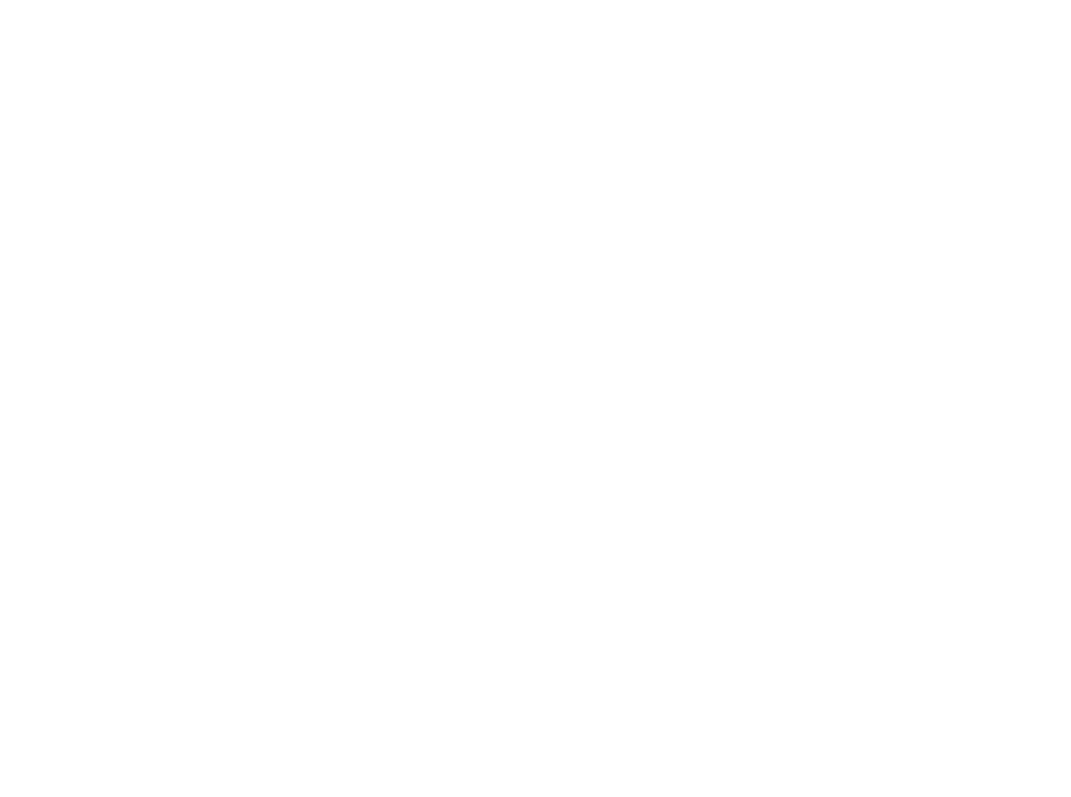
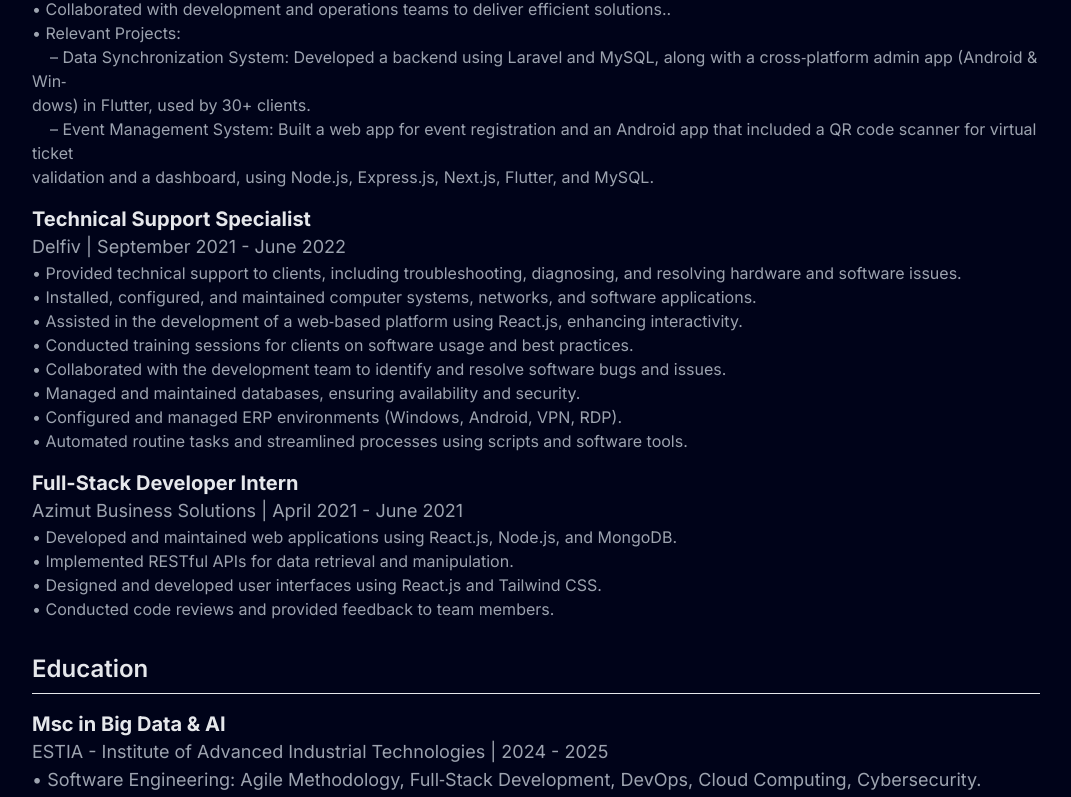
Before and after one commit to SaidAbderrahmane/saidabderrahmane.github.io, a Next.js app: page /resume in a window 1280 px wide. Before the commit this address had no page. Shown: the part 500-1297 px from the top of the page, without its empty margins (104-1175 px from the left). Before the commit the page ends 800 px from the top, so only its background shows below. Built offline with nearby package versions, Linux system fonts and the light colour scheme.

Commit message:
added the resume page with download options

```diff
--- /dev/null
+++ b/app/resume/page.tsx
@@ -0,0 +1,91 @@
+import Footer from '@/components/Footer';
+import MagicButton from '@/components/MagicButton';
+import { FloatingNav } from '@/components/ui/FloatingNavbar';
+import { navItems,education, workExperience, skills } from '@/data';
+import React from 'react';
+import { FaDownload } from 'react-icons/fa6';
+
+const formatDescription = (description: string) => {
+  return description.replace(/\n/g, '<br/>').replace(/\t/g, '&nbsp;&nbsp;&nbsp;&nbsp;');
+};
+
+const Resume = () => {
+  return (
+    <div className='bg-black-100 p-6'>
+       <FloatingNav navItems={navItems}  />
+
+    <div className="container mx-auto shadow-lg rounded-lg  pt-28 p-10 lg:p-28">
+      <header className="mb-8 text-center">
+        <h1 className="text-4xl font-bold ">Said Abderrahmane</h1>
+        <p className="text-lg text-gray-300">hadjsaid.abder@gmail.com | +(33) 7 44 91 68 99 </p>
+        <p className="text-lg text-gray-300">Bidart, Nouvelle-Aquitaine, France 64210</p>
+      </header>
+
+      <section className="mb-8">
+        <h2 className="text-2xl font-semibold text-gray-200 border-b border-gray-200 pb-2">Experience</h2>
+      {workExperience.map((card) => (
+        <div key={card.id} className="mt-4">
+          <h3 className="text-xl font-bold text-gray-200">{card.title}</h3>
+          <p className="text-lg text-gray-400">{card.company} | {card.period}</p>
+          <p className='text-gray-400' dangerouslySetInnerHTML={{ __html: formatDescription(card.desc) }}></p>
+        </div>
+        ))}
+        {/* Add more job experiences as needed */}
+      </section>
+
+      <section className="mb-8">
+        <h2 className="text-2xl font-semibold text-gray-200 border-b border-gray-200 pb-2">Education</h2>
+        {education.map((card) => (
+        <div  key={card.id} className="mt-4">
+          <h3 className="text-xl font-bold text-gray-200">{card.title}</h3>
+          <p className="text-lg text-gray-400">{card.school} | {card.period}</p>
+          <p className="text-lg text-gray-400"  dangerouslySetInnerHTML={{ __html: formatDescription(card.desc) }}></p>
+        </div>
+      ))}
+        {/* Add more education entries as needed */}
+
+      </section>
+
+      <section className="mb-8">
+        <h2 className="text-2xl font-semibold text-gray-200 border-b border-gray-200 pb-2">Skills</h2>
+        <ul className="list-disc list-inside mt-4 text-gray-400">
+       {Object.entries(skills).map(([category, skillList]) => (
+         <div key={category}>
+           <h3 className="text-xl font-bold text-gray-200">{category}</h3>
+           <div className="inline mt-2 text-gray-400">
+             {skillList.map((skill,index) => (
+               <span key={skill.name}>{skill.name}{index === skillList.length - 1 ? "" : ", "}</span>
+             ))}
+           </div>
+         </div>
+       ))}
+        </ul>
+      </section>
+    </div>
+    <section className="mb-8 text-center">
+        <h2 className="text-2xl font-semibold text-gray-2 00">Download Resume</h2>
+        <div className="mt-4">
+          <a href="/english-resume.pdf" download className="text-blue-500 hover:underline">
+          <MagicButton
+              title=" Download Resume (English)"
+              icon={<FaDownload />}
+              position="right"
+            />
+          </a>
+        </div>
+        <div className="mt-2">
+          <a href="/french-resume.pdf" download className="text-blue-500 hover:underline">
+          <MagicButton
+              title=" Download Resume (French)"
+              icon={<FaDownload />}
+              position="right"
+            />
+          </a>
+        </div>
+      </section>
+    <Footer/>
+    </div>
+  );
+};
+
+export default Resume;
--- a/components/Experience.tsx
+++ b/components/Experience.tsx
@@ -11,8 +11,14 @@
         My <span className="text-purple">work experience</span>
       </h1>
 
-      <div className="w-full mt-12 grid lg:grid-cols-4 grid-cols-1 gap-10">
-        {workExperience.map((card) => (
+      <div className="w-full mt-12 flex flex-col justify-start items-center">
+      {workExperience.map((card) => (
+        <div key={card.id} className="flex flex-row justify-start items-center w-full md:w-3/4 lg:w-1/2 p-4">
+          {card.title}
+          </div>
+      ))}
+
+       {/*  {workExperience.map((card) => (
           <Button
             key={card.id}
             //   random duration will be fun , I think , may be not
@@ -46,7 +52,7 @@
                 </p>
               </div>
           </Button>
-        ))}
+        ))} */}
       </div>
     </div>
   );
--- a/components/ProjectModal.tsx
+++ b/components/ProjectModal.tsx
@@ -24,7 +24,7 @@
 }
 
 const formatDescription = (description: string) => {
-  return description.replace(/\n/g, '<br />');
+  return description.replace(/\n/g, '<br />').replace(/\t/g, '&nbsp;&nbsp;&nbsp;&nbsp;');
 };
 
 export const ProjectModal = ({ isOpen, onClose, project }: ProjectModalProps) => {
--- a/components/Skills.tsx
+++ b/components/Skills.tsx
@@ -11,40 +11,12 @@
 
 import Image from 'next/image';
 
+import { skills, SkillCategory } from '@/data';
 
-type SkillCategory = 'frontend' | 'backend' | 'mobile' | 'devops' | 'tools';
 
-const skills: Record<SkillCategory, { name: string, icon: JSX.Element, description: string }[]> = {
-    frontend: [
-        { name: 'JavaScript', icon: <Image src="/js.svg" alt="JavaScript logo" width={24} height={24} />, description: 'A versatile programming language mainly used for web development.' },
-        { name: 'React', icon: <Image src="/react.svg" alt="React logo" width={24} height={24} />, description: 'A JavaScript library for building user interfaces.' },
-        { name: 'TypeScript', icon: <Image src="/ts.svg" alt="TypeScript logo" width={24} height={24} />, description: 'A typed superset of JavaScript that compiles to plain JavaScript.' },
-        { name: 'Tailwind', icon: <Image src="/tail.svg" alt="Tailwind CSS logo" width={24} height={24} />, description: 'A utility-first CSS framework for rapid UI development.' },
-        { name: 'Bootstrap', icon: <Image src="/bootstrap.svg" alt="Bootstrap logo" width={24} height={24} />, description: 'A popular CSS framework for developing responsive and mobile-first websites.' }
-    ],
-    backend: [
-        { name: 'Node.js', icon: <Image src="/node.svg" alt="Node.js logo" width={24} height={24} />, description: 'A JavaScript runtime built on Chrome\'s V8 JavaScript engine.' },
-        { name: 'Express', icon: <Image src="/js.svg" alt="Express logo" width={24} height={24} />, description: 'A minimal and flexible Node.js web application framework.' },
-        { name: 'MongoDB', icon: <Image src="/mongodb.svg" alt="MongoDB logo" width={24} height={24} />, description: 'A document-oriented NoSQL database used for high volume data storage.' },
-        { name: 'MySQL', icon: <Image src="/mysql.svg" alt="MySQL logo" width={24} height={24} />, description: 'An open-source relational database management system.' }
-    ],
-    mobile: [
-        { name: 'Flutter', icon: <Image src="/flutter.svg" alt="Flutter logo" width={24} height={24} />, description: 'A UI toolkit for building natively compiled applications for mobile, web, and desktop from a single codebase.' },
-        { name: 'React Native', icon: <Image src="/react.svg" alt="React Native logo" width={24} height={24} />, description: 'A framework for building native apps using React.' },
-    ],
-    devops: [
-        { name: 'Git', icon: <Image src="/git.svg" alt="Git logo" width={24} height={24} />, description: 'A distributed version control system for tracking changes in source code.' },
-        { name: 'GitHub Actions', icon: <Image src="/github.svg" alt="GitHub logo" width={24} height={24} />, description: 'A CI/CD service that allows you to automate your software workflows.' },
-        { name: 'Docker', icon: <Image src="/docker.svg" alt="Docker logo" width={24} height={24} />, description: 'A platform for developing, shipping, and running applications in containers.' }
-    ],
-    tools: [
-        { name: 'VSCode', icon: <Image src="/vscode.svg" alt="VSCode logo" width={24} height={24} />, description: 'A source-code editor made by Microsoft for Windows, Linux and macOS.' },
-        { name: 'Jira', icon: <Image src="/jira.svg" alt="Jira logo" width={24} height={24} />, description: 'A proprietary issue tracking product developed by Atlassian.' },
-        { name: 'Postman', icon: <Image src="/postman.svg" alt="Postman logo" width={24} height={24} />, description: 'An API platform for building and using APIs.' }
-    ]
-};
 
 const Skills = () => {
+
     const [activeTab, setActiveTab] = useState<SkillCategory>('frontend');
 
     return (
@@ -69,7 +41,7 @@
                                     <CardHeader>
                                         <CardTitle>
                                             <div className='flex flex-row'>
-                                                {skill.icon} <span className="ml-3">{skill.name}</span>
+                                            <Image src={skill.icon}  alt="Postman logo" width={24} height={24} /><span className="ml-3">{skill.name}</span>
                                             </div>
                                         </CardTitle>
                                     </CardHeader>
--- a/data/index.ts
+++ b/data/index.ts
@@ -1,73 +1,10 @@
 import { link } from "fs";
 
 export const navItems = [
-  { name: "Stack", link: "#stack" },
-  { name: "Projects", link: "#projects" },
-  { name: "Contact", link: "#contact" },
-  { name: "Resume", link: "#resume" },
-];
-
-export const gridItems = [
-  {
-    id: 1,
-    title: "I prioritize client collaboration, fostering open communication ",
-    description: "",
-    className: "lg:col-span-3 md:col-span-6 md:row-span-4 lg:min-h-[60vh]",
-    imgClassName: "w-full h-full",
-    titleClassName: "justify-end",
-    img: "/b1.svg",
-    spareImg: "",
-  },
-  {
-    id: 2,
-    title: "I'm very flexible with time zone communications",
-    description: "",
-    className: "lg:col-span-2 md:col-span-3 md:row-span-2",
-    imgClassName: "",
-    titleClassName: "justify-start",
-    img: "",
-    spareImg: "",
-  },
-  {
-    id: 3,
-    title: "My tech stack",
-    description: "I constantly try to improve",
-    className: "lg:col-span-2 md:col-span-3 md:row-span-2",
-    imgClassName: "",
-    titleClassName: "justify-center",
-    img: "",
-    spareImg: "",
-  },
-  {
-    id: 4,
-    title: "Tech enthusiast with a passion for development.",
-    description: "",
-    className: "lg:col-span-2 md:col-span-3 md:row-span-1",
-    imgClassName: "",
-    titleClassName: "justify-start",
-    img: "/grid.svg",
-    spareImg: "/b4.svg",
-  },
-  {
-    id: 5,
-    title: "Currently building a JS Animation library",
-    description: "The Inside Scoop",
-    className: "md:col-span-3 md:row-span-2",
-    imgClassName: "absolute right-0 bottom-0 md:w-96 w-60",
-    titleClassName: "justify-center md:justify-start lg:justify-center",
-    img: "/b5.svg",
-    spareImg: "/grid.svg",
-  },
-  {
-    id: 6,
-    title: "Do you want to start a project together?",
-    description: "",
-    className: "lg:col-span-2 md:col-span-3 md:row-span-1",
-    imgClassName: "",
-    titleClassName: "justify-center md:max-w-full max-w-60 text-center",
-    img: "",
-    spareImg: "",
-  },
+  { name: "Stack", link: "/#skills" },
+  { name: "Projects", link: "/#projects" },
+  { name: "Contact", link: "/#contact" },
+  { name: "Resume", link: "/resume" },
 ];
 
 export const projects = [
@@ -126,101 +63,78 @@
   },
 ];
 
-export const testimonials = [
-  {
-    quote:
-      "Collaborating with Adrian was an absolute pleasure. His professionalism, promptness, and dedication to delivering exceptional results were evident throughout our project. Adrian's enthusiasm for every facet of development truly stands out. If you're seeking to elevate your website and elevate your brand, Adrian is the ideal partner.",
-    name: "Michael Johnson",
-    title: "Director of AlphaStream Technologies",
-  },
-  {
-    quote:
-      "Collaborating with Adrian was an absolute pleasure. His professionalism, promptness, and dedication to delivering exceptional results were evident throughout our project. Adrian's enthusiasm for every facet of development truly stands out. If you're seeking to elevate your website and elevate your brand, Adrian is the ideal partner.",
-    name: "Michael Johnson",
-    title: "Director of AlphaStream Technologies",
-  },
-  {
-    quote:
-      "Collaborating with Adrian was an absolute pleasure. His professionalism, promptness, and dedication to delivering exceptional results were evident throughout our project. Adrian's enthusiasm for every facet of development truly stands out. If you're seeking to elevate your website and elevate your brand, Adrian is the ideal partner.",
-    name: "Michael Johnson",
-    title: "Director of AlphaStream Technologies",
-  },
-  {
-    quote:
-      "Collaborating with Adrian was an absolute pleasure. His professionalism, promptness, and dedication to delivering exceptional results were evident throughout our project. Adrian's enthusiasm for every facet of development truly stands out. If you're seeking to elevate your website and elevate your brand, Adrian is the ideal partner.",
-    name: "Michael Johnson",
-    title: "Director of AlphaStream Technologies",
-  },
-  {
-    quote:
-      "Collaborating with Adrian was an absolute pleasure. His professionalism, promptness, and dedication to delivering exceptional results were evident throughout our project. Adrian's enthusiasm for every facet of development truly stands out. If you're seeking to elevate your website and elevate your brand, Adrian is the ideal partner.",
-    name: "Michael Johnson",
-    title: "Director of AlphaStream Technologies",
-  },
-];
+export const education = [
 
-export const companies = [
   {
     id: 1,
-    name: "cloudinary",
-    img: "/cloud.svg",
-    nameImg: "/cloudName.svg",
+    title: "Msc in Big Data & AI",
+    school: "ESTIA - Institute of Advanced Industrial Technologies",
+    period: "2024 - 2025",
+    desc: `• Software Engineering: Agile Methodology, Full‑Stack Development, DevOps, Cloud Computing, Cybersecurity.
+    • Data Engineering: Big Data Management, Advanced Databases (Oracle, NoSQL, MongoDB), MLOps.
+    • Data Analysis: Machine Learning, Deep Learning`,
+    thumbnail: "/edu2.svg",
   },
   {
     id: 2,
-    name: "appwrite",
-    img: "/app.svg",
-    nameImg: "/appName.svg",
-  },
-  {
-    id: 3,
-    name: "HOSTINGER",
-    img: "/host.svg",
-    nameImg: "/hostName.svg",
-  },
-  {
-    id: 4,
-    name: "stream",
-    img: "/s.svg",
-    nameImg: "/streamName.svg",
-  },
-  {
-    id: 5,
-    name: "docker.",
-    img: "/dock.svg",
-    nameImg: "/dockerName.svg",
-  },
-];
+    title: "Bachelor's Degree in Computer Science",
+    school: "USTHB - University of Science and Technology Houari Boumediene",
+    period: "2018 - 2022",
+    desc: `• Algorithms and data structures, Programming basics.
+    • Calculus, Linear Algebra, Probabilities and Statistics.
+    • Software engineering, Information Systems, OOP`,
+    thumbnail: "/edu1.svg",
+  }
+]
 
 export const workExperience = [
   {
     id: 1,
-    title: "Frontend Engineer Intern",
-    desc: "Assisted in the development of a web-based platform using React.js, enhancing interactivity.",
-    className: "md:col-span-2",
+    title: "Junior Full-Stack Developer",
+    company: "Delfiv",
+    period: "June 2022 - September 2024",
+    desc: `• Analyzed and specified project requirements.
+          • Implemented and documented RESTful API server for a Data synchronsation system.
+          • Created and managed MySql databases.
+          • Conducted integration testing, performed system maintenance, and automated tasks using Python and shell scripts.
+          • Provided training sessions for team members and end‑users.
+          • Collaborated with development and operations teams to deliver efficient solutions..
+          • Relevant Projects:
+          \t– Data Synchronization System: Developed a backend using Laravel and MySQL, along with a cross‑platform admin app (Android & Win‑
+          dows) in Flutter, used by 30+ clients.
+          \t– Event Management System: Built a web app for event registration and an Android app that included a QR code scanner for virtual ticket
+          validation and a dashboard, using Node.js, Express.js, Next.js, Flutter, and MySQL.`,
+    Stack: ["React", "Next.js", "Tailwind CSS", "Node.js", "Express.js", "MongoDB"],
     thumbnail: "/exp1.svg",
   },
   {
-    id: 2,
-    title: "Mobile App Dev - JSM Tech",
-    desc: "Designed and developed mobile app for both iOS & Android platforms using React Native.",
-    className: "md:col-span-2", // change to md:col-span-2
-    thumbnail: "/exp2.svg",
+    id: 1,
+    title: "Technical Support Specialist",
+    company: "Delfiv",
+    period: "September 2021 - June 2022",
+    desc: `• Provided technical support to clients, including troubleshooting, diagnosing, and resolving hardware and software issues.
+    • Installed, configured, and maintained computer systems, networks, and software applications.
+    • Assisted in the development of a web‑based platform using React.js, enhancing interactivity.
+    • Conducted training sessions for clients on software usage and best practices.
+    • Collaborated with the development team to identify and resolve software bugs and issues.
+    • Managed and maintained databases, ensuring availability and security.
+    • Configured and managed ERP environments (Windows, Android, VPN, RDP).
+    • Automated routine tasks and streamlined processes using scripts and software tools.`,
+    Stack: ["React", "Next.js", "Tailwind CSS", "Node.js", "Express.js", "MongoDB"],
+    thumbnail: "/exp1.svg",
   },
   {
     id: 3,
-    title: "Freelance App Dev Project",
-    desc: "Led the dev of a mobile app for a client, from initial concept to deployment on app stores.",
-    className: "md:col-span-2", // change to md:col-span-2
-    thumbnail: "/exp3.svg",
-  },
-  {
-    id: 4,
-    title: "Lead Frontend Developer",
-    desc: "Developed and maintained user-facing features using modern frontend technologies.",
-    className: "md:col-span-2",
-    thumbnail: "/exp4.svg",
-  },
+    title: "Full-Stack Developer Intern",
+    company: "Azimut Business Solutions",
+    period: "April 2021 - June 2021",
+    desc: `• Developed and maintained web applications using React.js, Node.js, and MongoDB.
+    • Implemented RESTful APIs for data retrieval and manipulation.
+    • Designed and developed user interfaces using React.js and Tailwind CSS.
+    • Conducted code reviews and provided feedback to team members.`,
+    Stack: ["React", "Next.js", "Tailwind CSS", "Node.js", "Express.js", "MongoDB"],
+    thumbnail: "/exp1.svg",
+  }
 ];
 
 export const socialMedia = [
@@ -235,3 +149,35 @@
     link: "//linkedin.com/in/hadj-said-abderrahmane/"
   },
 ];
+
+export type SkillCategory = 'frontend' | 'backend' | 'mobile' | 'devops' | 'tools';
+
+export const skills: Record<SkillCategory, { name: string, icon: string, description: string }[]> = {
+  frontend: [
+      { name: 'JavaScript', icon: "/js.svg", description: 'A versatile programming language mainly used for web development.' },
+      { name: 'React', icon: "/react.svg", description: 'A JavaScript library for building user interfaces.' },
+      { name: 'TypeScript', icon: "/ts.svg", description: 'A typed superset of JavaScript that compiles to plain JavaScript.' },
+      { name: 'Tailwind', icon: "/tail.svg", description: 'A utility-first CSS framework for rapid UI development.' },
+      { name: 'Bootstrap', icon: "/bootstrap.svg", description: 'A popular CSS framework for developing responsive and mobile-first websites.' }
+  ],
+  backend: [
+      { name: 'Node.js', icon: "/node.svg", description: 'A JavaScript runtime built on Chrome\'s V8 JavaScript engine.' },
+      { name: 'Express', icon: "/js.svg", description: 'A minimal and flexible Node.js web application framework.' },
+      { name: 'MongoDB', icon: "/mongodb.svg", description: 'A document-oriented NoSQL database used for high volume data storage.' },
+      { name: 'MySQL', icon: "/mysql.svg", description: 'An open-source relational database management system.' }
+  ],
+  mobile: [
+      { name: 'Flutter', icon: "/flutter.svg", description: 'A UI toolkit for building natively compiled applications for mobile, web, and desktop from a single codebase.' },
+      { name: 'React Native', icon: "/react.svg", description: 'A framework for building native apps using React.' },
+  ],
+  devops: [
+      { name: 'Git', icon: "/git.svg", description: 'A distributed version control system for tracking changes in source code.' },
+      { name: 'GitHub Actions', icon: "/github.svg", description: 'A CI/CD service that allows you to automate your software workflows.' },
+      { name: 'Docker', icon: "/docker.svg", description: 'A platform for developing, shipping, and running applications in containers.' }
+  ],
+  tools: [
+      { name: 'VSCode', icon: "/vscode.svg", description: 'A source-code editor made by Microsoft for Windows, Linux and macOS.' },
+      { name: 'Jira', icon: "/jira.svg", description: 'A proprietary issue tracking product developed by Atlassian.' },
+      { name: 'Postman', icon: "/postman.svg", description: 'An API platform for building and using APIs.' }
+  ]
+};
```
Also changed, not shown: 2 other files (tests, documents, lock files or other folders).
